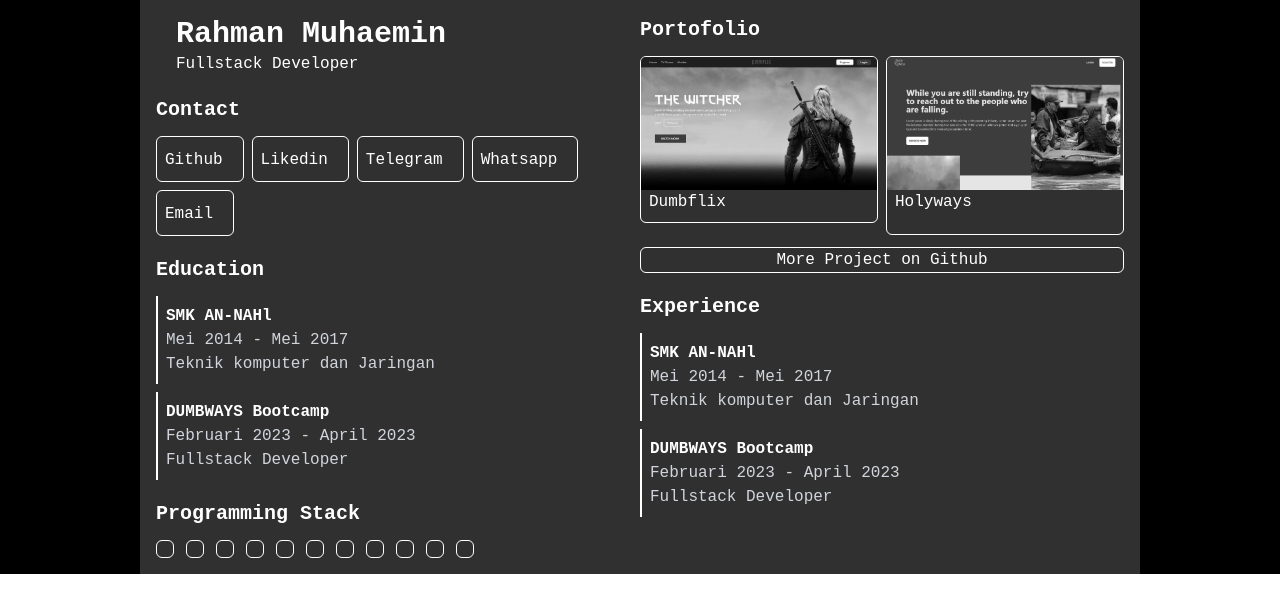
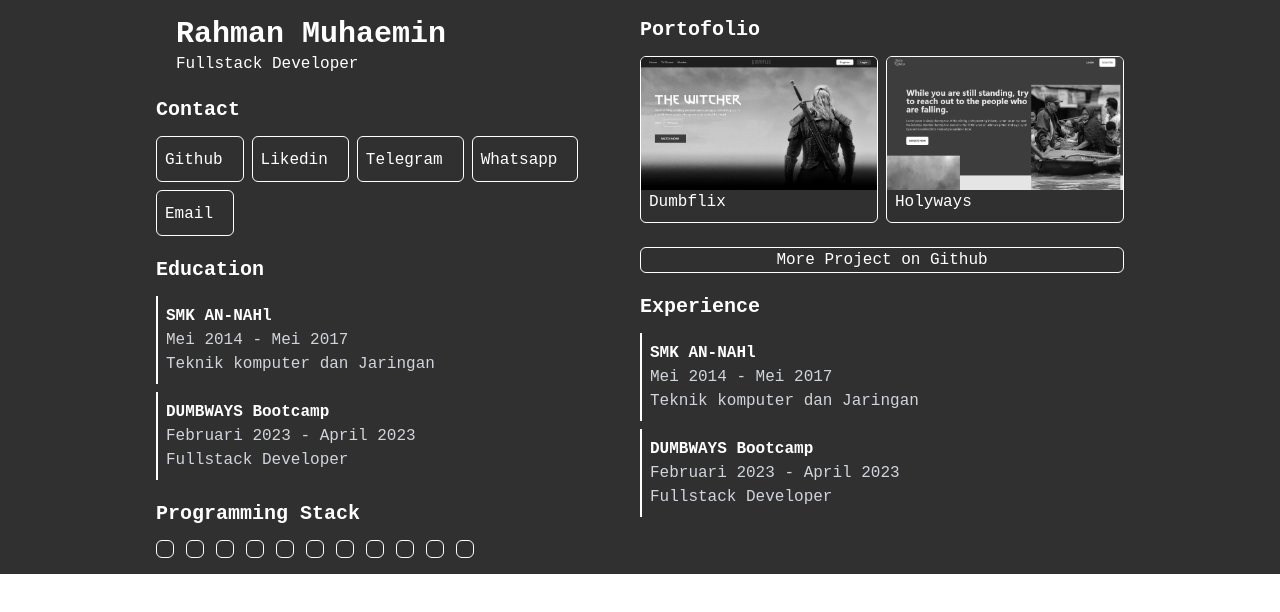
Before and after one commit to thxrhmn/personal-web, a React (Vite) app: page / in a window 1280 px wide. Shown: the top 612 px of the page. Built offline with nearby package versions, Linux system fonts and the light colour scheme; a web font is replaced by a local one.

Commit message:
add link for contact

```diff
--- a/package.json
+++ b/package.json
@@ -14,7 +14,8 @@
     "daisyui": "^2.51.6",
     "react": "^18.2.0",
     "react-dom": "^18.2.0",
-    "react-icons": "^4.8.0"
+    "react-icons": "^4.8.0",
+    "react-router-dom": "^6.11.1"
   },
   "devDependencies": {
     "@types/react": "^18.0.28",
--- a/src/App.jsx
+++ b/src/App.jsx
@@ -7,7 +7,7 @@ import ProgrammingStack from "./components/ProgrammingStack";
 
 function App() {
   return (
-    <div className="bg-black">
+    <div className="" style={{backgroundColor: "#303030"}}>
       <div className="p-4 mx-auto md:w-[1000px] text-white" style={{backgroundColor: "#303030"}}>
         <div className="flex flex-col md:flex-row">
           <div className="w-full md:w-1/2">
--- a/src/components/Contact.jsx
+++ b/src/components/Contact.jsx
@@ -1,23 +1,35 @@
 function Contact() {
   return (
     <div className="mb-5">
-      <h1 className="font-semibold text-xl mb-3 text-center md:text-left">Contact</h1>
+      <h1 className="font-semibold text-xl mb-3 text-center md:text-left">
+        Contact
+      </h1>
       <div className="flex gap-2 flex-wrap justify-center md:justify-start">
+        <a href="https://github.ocm/thxrhmn">
           <div className="border rounded-md border-solid border-white p-2">
             Github<span className="nf nf-dev-github_badge text-xl ml-3"></span>
           </div>
+        </a>
+        <a href="#">
           <div className="border rounded-md border-solid border-white p-2">
             Likedin<span className="nf nf-md-linkedin text-xl ml-3"></span>
           </div>
+        </a>
+        <a href="https://thxrhmn.t.me">
           <div className="border rounded-md border-solid border-white p-2">
             Telegram<span className="nf nf-fa-telegram text-xl ml-3"></span>
           </div>
+        </a>
+        <a href="#">
           <div className="border rounded-md border-solid border-white p-2">
             Whatsapp<span className="nf nf-fa-whatsapp text-xl ml-3"></span>
           </div>
+        </a>
+        <a href="#">
           <div className="border rounded-md border-solid border-white p-2">
             Email<span className="nf nf-md-email text-xl ml-3"></span>
           </div>
+        </a>
       </div>
     </div>
   );
--- a/src/components/Header.jsx
+++ b/src/components/Header.jsx
@@ -1,10 +1,12 @@
 function Header() {
   return (
-    <div className="flex items-center gap-5 mb-5 flex-col md:flex-row">
-      <div className="nf nf-fa-user_secret text-8xl"></div>
-      <div className="flex flex-col justify-center md:justify-start">
-        <h1 className="text-3xl font-semibold">Rahman Muhaemin</h1>
-        <h3 className="text-center md:text-left">Fullstack Developer</h3>
+    <div className="mb-5">
+      <div className="flex items-center gap-5 flex-col md:flex-row">
+        <div className="nf nf-fa-user_secret text-8xl"></div>
+        <div className="flex flex-col justify-center md:justify-start">
+          <h1 className="text-3xl font-semibold">Rahman Muhaemin</h1>
+          <h3 className="text-center md:text-left">Fullstack Developer</h3>
+        </div>
       </div>
     </div>
   );
--- a/src/components/Portofolio.jsx
+++ b/src/components/Portofolio.jsx
@@ -13,7 +13,7 @@ function Portofolio() {
             <div className="nf nf-dev-github_badge text-xl"></div>
           </div>
         </div>
-        <div className="border border-white border-solid rounded-md md:w-[50%] overflow-hidden">
+        <div className="border border-white border-solid rounded-md md:w-[50%] overflow-hidden mb-3">
           <img src={Holyways} alt="" className="grayscale hover:grayscale-0"/>
           <div className="px-2 pb-2">
             <h1>Holyways</h1>
```
Also changed, not shown: 1 other file (tests, documents, lock files or other folders). Lines whose indentation alone changed are shown as unchanged.
